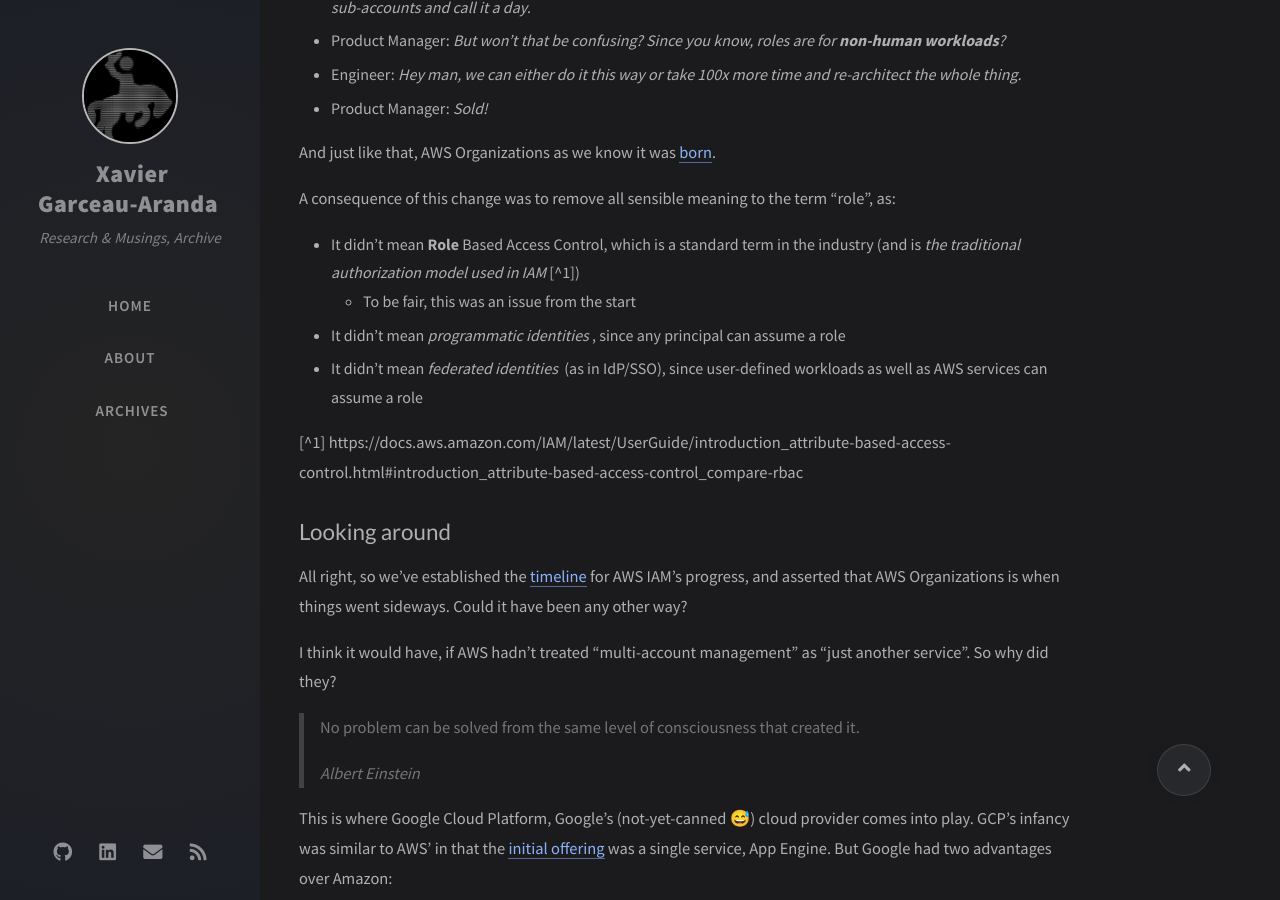
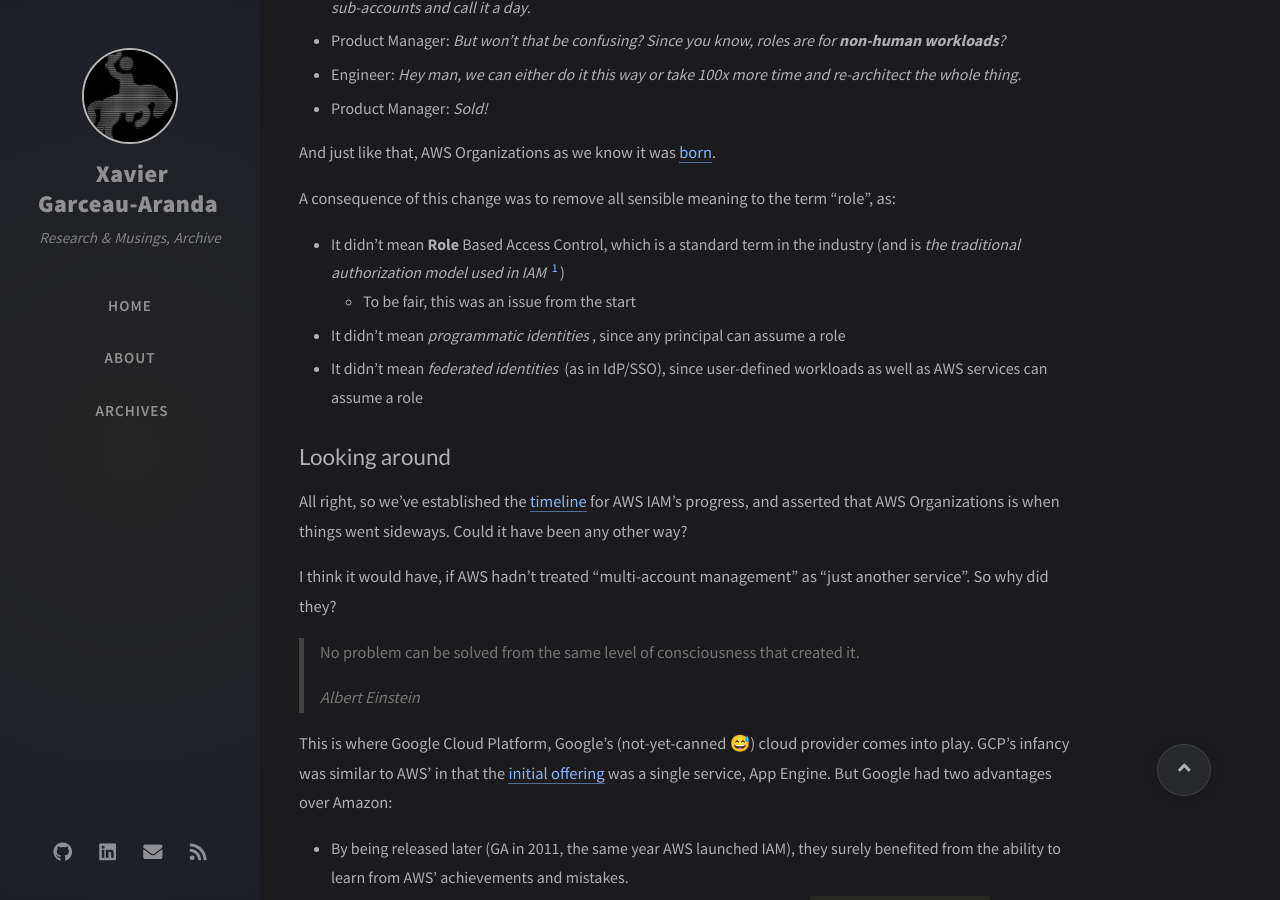
Before and after one commit to x4v13r64/infosec.rodeo, a Jekyll site: the page built from _posts/2022-11-04-aws-iam-blog-post.md, in a window 1280 px wide and 900 px high, scrolled down 1993 px. Built offline with Jekyll 4.4.1, drawn with Linux system fonts in a browser that asks for light colours; nearby versions of some CDN libraries; comment, search, counter and statistics services are not loaded; some of the changed text lies outside the part shown.

Commit message:
Better footnote

```diff
--- a/_posts/2022-11-04-aws-iam-blog-post.md
+++ b/_posts/2022-11-04-aws-iam-blog-post.md
@@ -64,7 +64,6 @@ A consequence of this change was to remove all sensible meaning to the term "rol
 * It didn't mean *programmatic identities*, since any principal can assume a role
 * It didn't mean *federated identities* (as in IdP/SSO), since user-defined workloads as well as AWS services can assume a role
 
-[^1] https://docs.aws.amazon.com/IAM/latest/UserGuide/introduction_attribute-based-access-control.html#introduction_attribute-based-access-control_compare-rbac
 
 ## Looking around
 
```
Also changed, not shown: other parts of _posts/2022-11-04-aws-iam-blog-post.md (+2 -0 lines).
